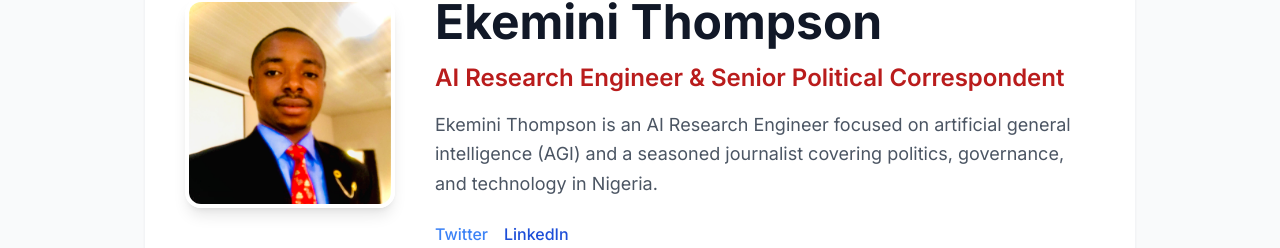
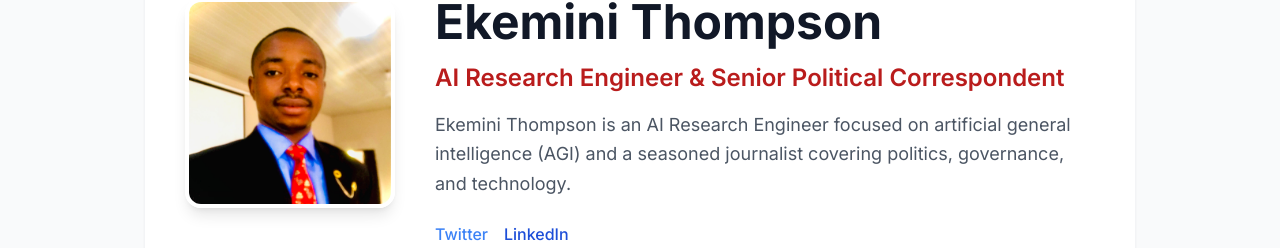
Before and after one commit to kebbidailynews/kebbidailynewsafrica, a Next.js app: page /author/ekemini-thompson in a window 1280 px wide. Shown: the part 215-463 px from the top of the page. Built offline with nearby package versions, Linux system fonts and the light colour scheme.

Commit message:
Update page.tsx

```diff
--- a/src/app/author/[slug]/page.tsx
+++ b/src/app/author/[slug]/page.tsx
@@ -25,7 +25,7 @@ type Author = {
 const AUTHOR_INFO: Record<string, Author> = {
   "ekemini-thompson": {
     name: "Ekemini Thompson",
-    bio: "Ekemini Thompson is an AI Research Engineer focused on artificial general intelligence (AGI) and a seasoned journalist covering politics, governance, and technology in Nigeria.",
+    bio: "Ekemini Thompson is an AI Research Engineer focused on artificial general intelligence (AGI) and a seasoned journalist covering politics, governance, and technology.",
     image: "/images/authors/ekemini-thompson.jpg",
     role: "AI Research Engineer & Senior Political Correspondent",
     twitter: "https://twitter.com/KaemzyThompson",
```
